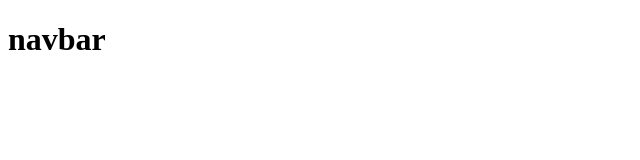
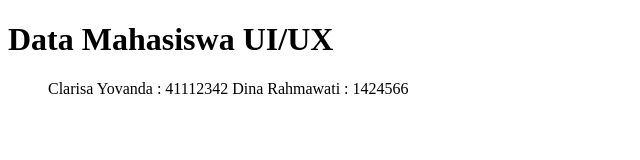
Before and after one commit to clarisa999/Pelatihan-UI-UX, a plain HTML site: page UIUX.html in a window 1280 px wide. Shown: the whole page, without its empty margins (0-640 px from the left). Drawn offline with Linux system fonts and the light colour scheme.

Commit message:
Insialisasi UIUX.html

```diff
--- a/index.html
+++ b/UIUX.html
@@ -7,6 +7,10 @@
     <title>Coba Git</title>
 </head>
 <body>
-    <h1>navbar</h1>
+    <h1>Data Mahasiswa UI/UX</h1>
+    <ul>
+        Clarisa Yovanda : 41112342
+        Dina Rahmawati : 1424566
+    </ul>
 </body>
 </html>
```
